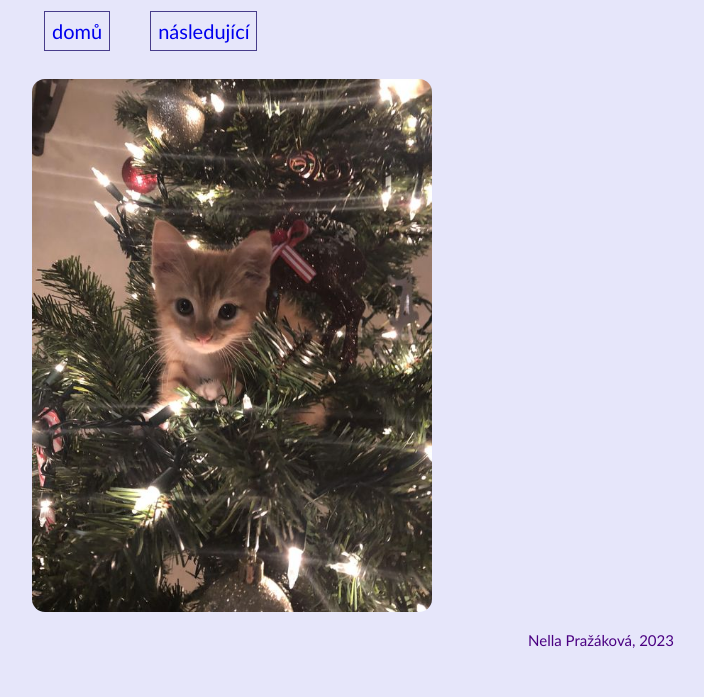
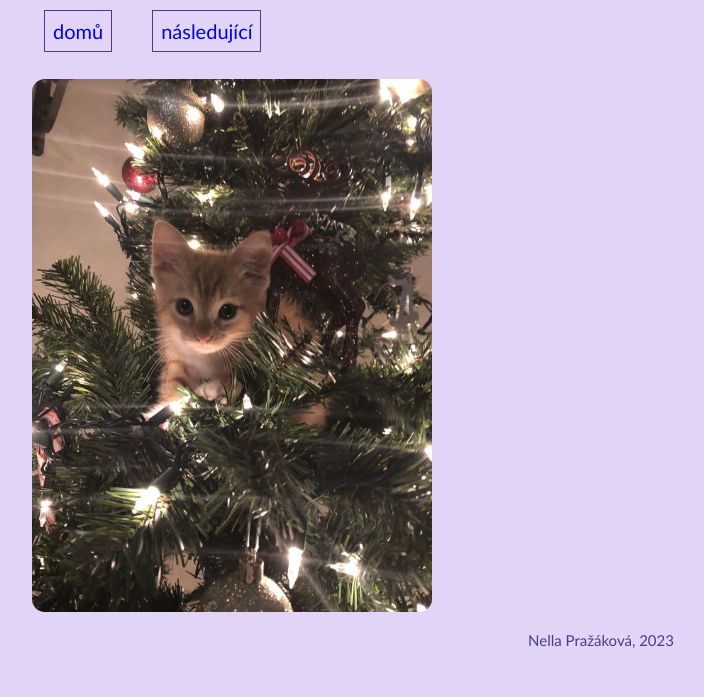
Before and after one commit to prazakovaa/advent, a plain HTML site: page 1.html in a window 1280 px wide. Shown: the part 103-800 px from the top of the page, without its empty margins (24-728 px from the left). Drawn offline with Linux system fonts and the light colour scheme.

Commit message:
stranky css

```diff
--- a/css/style.css
+++ b/css/style.css
@@ -1,6 +1,6 @@
 
 body{
-    background-color:lavender;
+    background-color:rgb(226, 212, 246);
 }
 #nazev{
     text-align: center;
@@ -20,14 +20,14 @@ menu{
 menu a {
     margin: 1em;
     border: solid 1px darkslateblue;
-    padding: 7px;
+    padding: 8px;
     text-decoration: none;
 }
 
 footer{
     font-family: 'Gill Sans', 'Gill Sans MT', Calibri, 'Trebuchet MS', sans-serif;
     font-size: 15px;
-    color:indigo;
+    color:darkslateblue;
     text-align: center;
     padding-right: 2em;
 }
@@ -47,7 +47,7 @@ footer{
 .seznam a {
     text-decoration: none;
     padding: 8px;
-    border: 1px solid darkslateblue
+    border: 1px solid darkslateblue;
 }
 
 h1{
```
